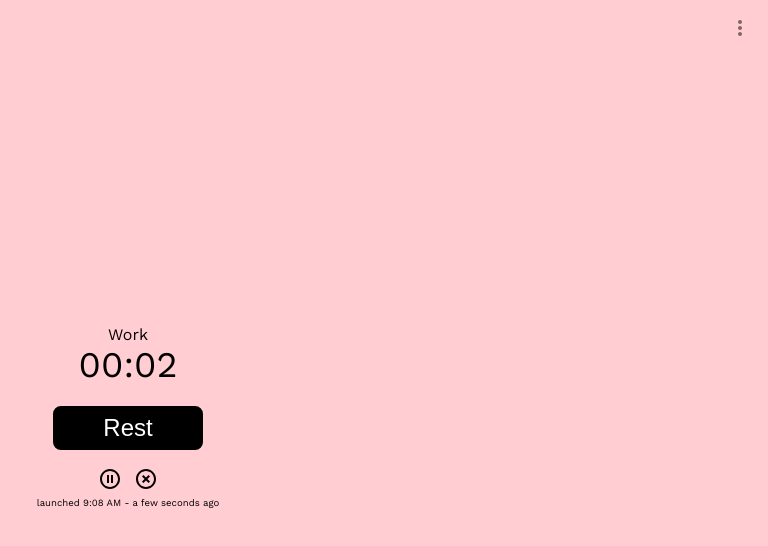
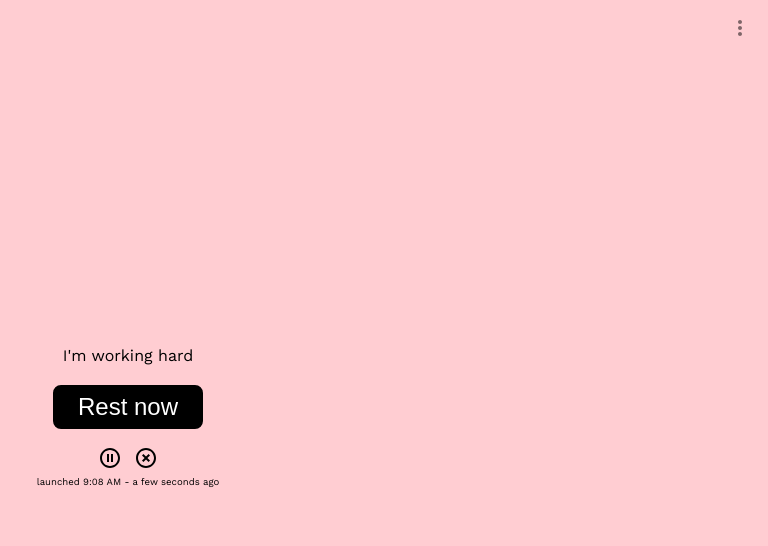
Before and after one commit to shwwwna/freemodoro, a React (Create React App) app: page / in a window 1280 px wide. Both pictures are taken after a click on the button "Work". Shown: the top 546 px of the page, without its empty margins (512-1280 px from the left). Built offline with nearby package versions, Linux system fonts and the light colour scheme.

Commit message:
feat: hide timers

```diff
--- a/src/App.js
+++ b/src/App.js
@@ -125,10 +125,10 @@ const App = () => {
   // to change document title
   useEffect(() => {
     function title() {
-			if (rtimerOn) return format3(rtime) + " REST";
-			if (wtimerOn) return format3(wtime) + " WORK";
+      if (rtimerOn) return "REST";
+      if (wtimerOn) return "WORK";
       if (wtime === 0 && rtime === 0) return "LET'S GO!";
-			return `PAUSED - ${format3(wtime)} WORK`;
+      return `PAUSED`;
     }
 
     document.title = title();
@@ -237,15 +237,15 @@ const App = () => {
     if (wtimerOn)
       return (
         <>
-					Work
-					{format(wtime)}
+          I'm working hard
+          {/* {format(wtime)} */}
         </>
       );
     if (rtimerOn)
       return (
         <>
-					Rest
-					{format(rtime)}
+          I'm resting well
+          {/* {format(rtime)} */}
         </>
       );
 
@@ -266,7 +266,11 @@ const App = () => {
           <Button onClick={handleRest}>Rest</Button>
         </>
       );
-		return <Button onClick={handleToggle}>{wtimerOn ? "Rest" : "Work"}</Button>;
+    return (
+      <Button onClick={handleToggle}>
+        {wtimerOn ? "Rest now" : "Work now"}
+      </Button>
+    );
   }
 
   function defineBackground() {
```
Lines whose indentation alone changed are shown as unchanged.
